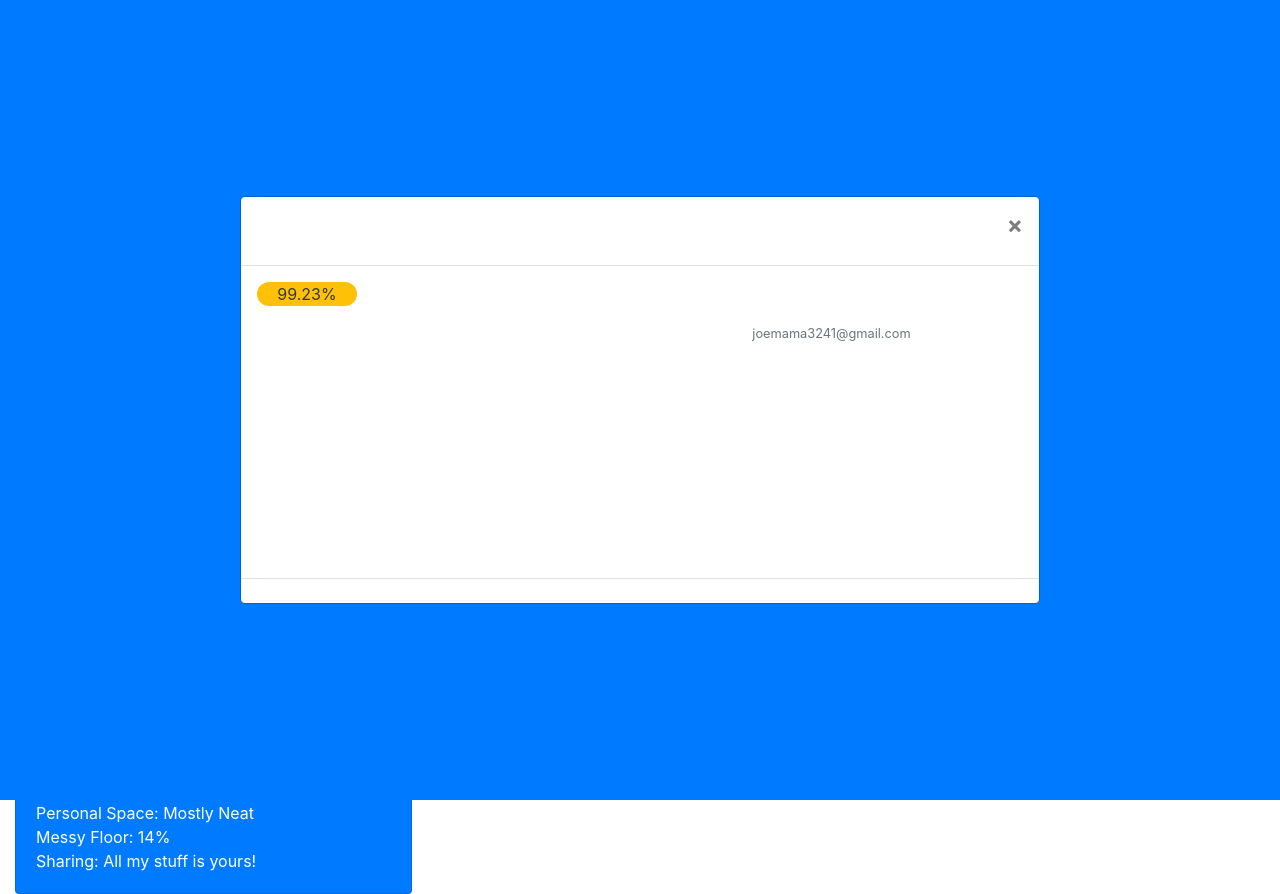
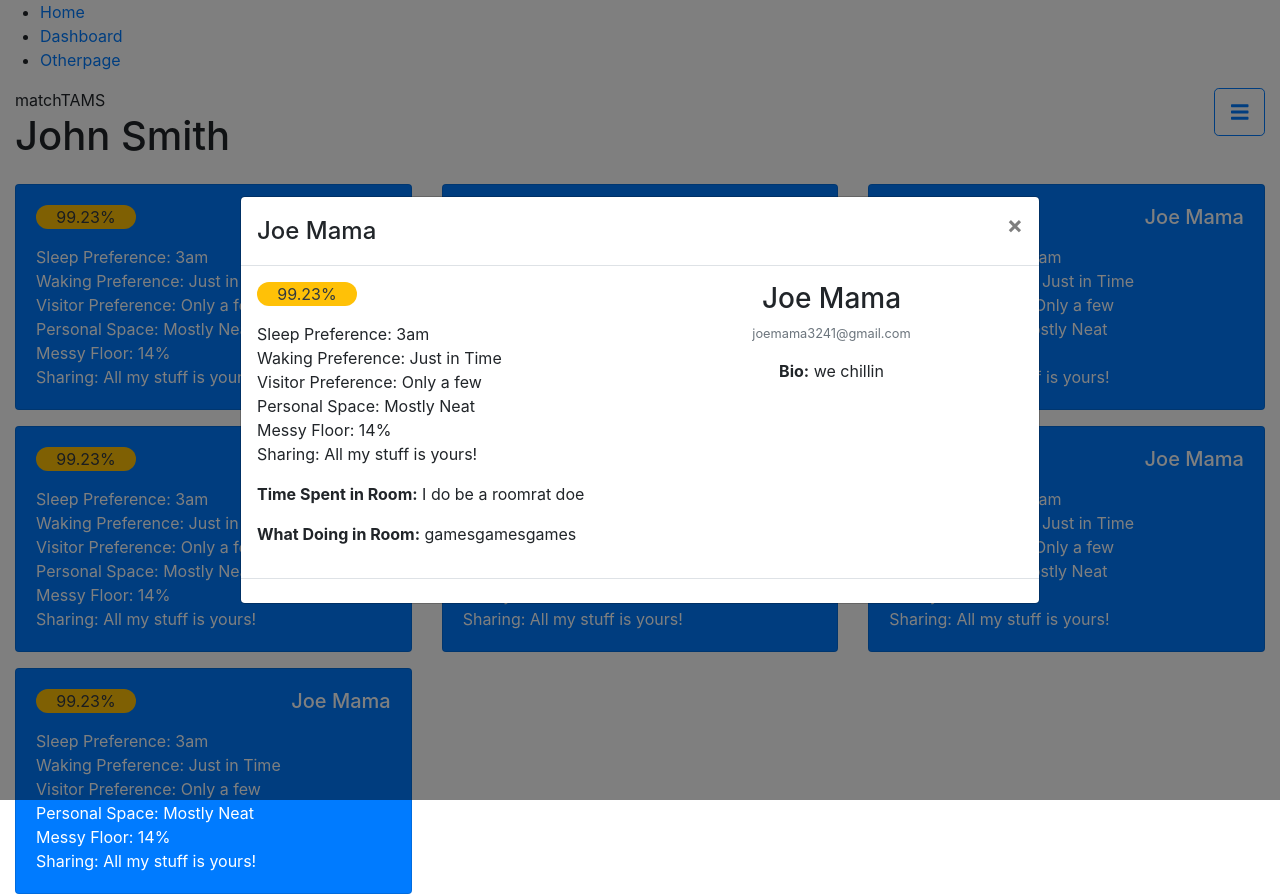
Before and after one commit to tams-cso/roommate-rumble-frontend, a React (Create React App) app: page /dashboard in a window 1280 px wide. Both pictures are taken after a click on the element 213 px from the left and 297 px from the top of the page. Built offline with nearby package versions, Linux system fonts and the light colour scheme.

Commit message:
okay really fixde modal

```diff
--- a/src/pages/Dashboard.js
+++ b/src/pages/Dashboard.js
@@ -38,7 +38,7 @@
             return null
         }
         return(
-            <Modal className='bg-primary text-white' show={this.props.show} onHide={this.closeModal} centered size="lg">
+            <Modal show={this.props.show} onHide={this.closeModal} centered size="lg">
                 <Modal.Header closeButton>
                     <Modal.Title>{this.props.person.name}</Modal.Title>
                 </Modal.Header>
```
